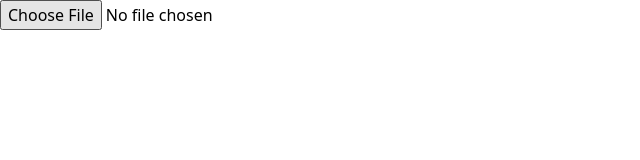
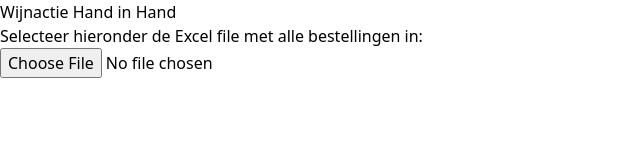
Before and after one commit to Brammm/wijnactie-hih-pakbon, a plain HTML site: page index.html in a window 1280 px wide. Shown: the whole page, without its empty margins (0-640 px from the left). Drawn offline with nearby package versions, Linux system fonts and the light colour scheme.

Commit message:
Add some explainer and hide block after file select

```diff
--- a/index.html
+++ b/index.html
@@ -11,7 +11,13 @@
 </head>
 
 <body>
-<input id="input" type="file" />
+<div id="select">
+    <h1>Wijnactie Hand in Hand</h1>
+    <p>Selecteer hieronder de Excel file met alle bestellingen in:</p>
+    <p>
+        <input id="input" type="file" />
+    </p>
+</div>
 <div id="orders"></div>
 
 <template id="table">
--- a/scripts.js
+++ b/scripts.js
@@ -76,6 +76,7 @@ function write(element, selector, content) {
 
 var input = document.getElementById('input')
 input.addEventListener('change', function () {
+    document.getElementById('select').style.display = "none";
     readXlsxFile(input.files[0]).then(function (rows) {
         rows.shift(); // remove first row with the headers
 
```
